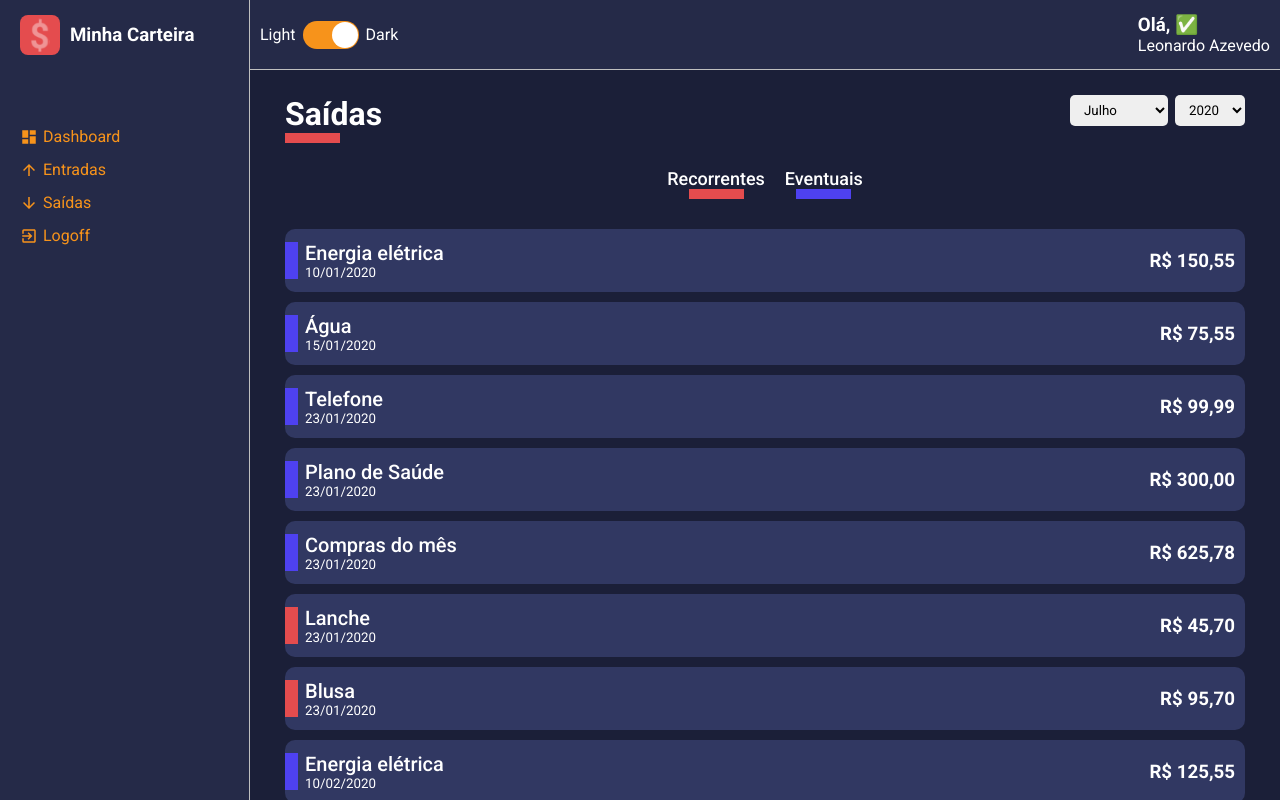
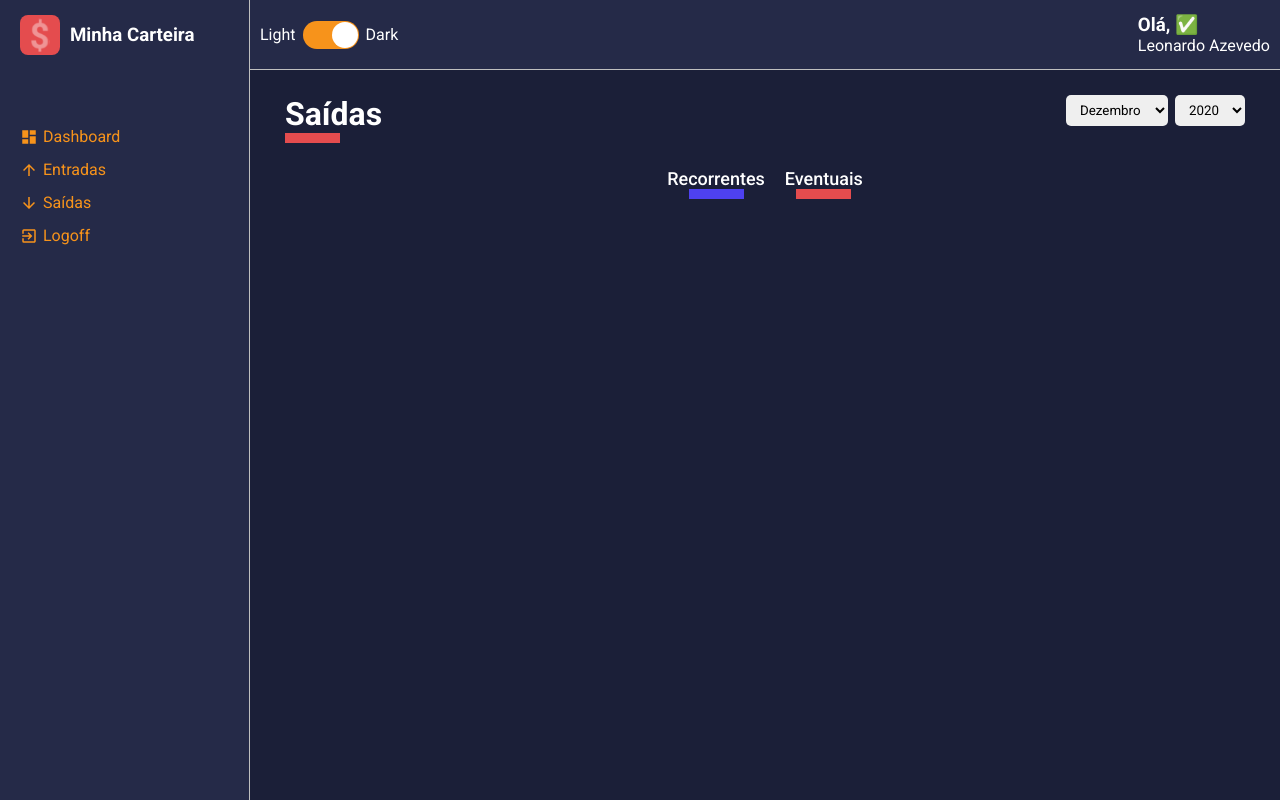
Before and after one commit to leoccomp/my-cashflow, a React (Create React App) app: page /list/1 in a window 1280 px wide. Built offline with nearby package versions, Linux system fonts and the light colour scheme.

Commit message:
Implementa filtros por meses/anos

```diff
--- a/package.json
+++ b/package.json
@@ -19,6 +19,7 @@
     "react-switch": "^5.0.1",
     "styled-components": "^5.2.1",
     "typescript": "^4.0.3",
+    "uuid": "^8.3.2",
     "web-vitals": "^0.2.4"
   },
   "scripts": {
@@ -47,6 +48,7 @@
   },
   "devDependencies": {
     "@types/react-router-dom": "^5.1.6",
-    "@types/styled-components": "^5.1.7"
+    "@types/styled-components": "^5.1.7",
+    "@types/uuid": "^8.3.0"
   }
 }
--- a/src/components/SelectInput/index.tsx
+++ b/src/components/SelectInput/index.tsx
@@ -6,13 +6,15 @@
   options: {
     value: string | number,
     label: string | number,
-  }[]
+  }[],
+  onChange(event: React.ChangeEvent<HTMLSelectElement>): void | undefined;
+  defaultValue?: string | number;
 }
 
-const SelectInput: React.FC<ISelectInputProps> = ({ options }) => {
+const SelectInput: React.FC<ISelectInputProps> = ({ options, onChange, defaultValue }) => {
   return (
     <Container>
-      <select>
+      <select onChange={onChange} defaultValue={defaultValue}>
         {options.map(option => (
           <option
             key={option.value}
--- a/src/pages/Dashboard/index.tsx
+++ b/src/pages/Dashboard/index.tsx
@@ -14,7 +14,7 @@
   return (
     <Container>
       <ContentHeader title="Dashboard" lineColor="#f79918">
-        <SelectInput options={options} />
+        <SelectInput options={options} onChange={() => {}} />
       </ContentHeader>
     </Container>
   );
--- a/src/pages/Lists/index.tsx
+++ b/src/pages/Lists/index.tsx
@@ -1,4 +1,5 @@
 import React, { useMemo, useState, useEffect } from 'react';
+import { v4 } from 'uuid';
 
 import ContentHeader from '../../components/ContentHeader';
 import SelectInput from '../../components/SelectInput';
@@ -9,6 +10,8 @@
 
 import formatCurrency from '../../utils/formatCurrency';
 import formatDate from '../../utils/formatDate';
+
+import monthsList from '../../utils/months';
 
 import { Container, Content, Filters } from './styles';
 
@@ -31,6 +34,9 @@
 
 const List: React.FC<IRouteParams> = ({ match }) => {
   const [data, setData] = useState<IData[]>([]);
+  const [monthSelected, setMonthSelected] = useState<string>(String(new Date().getMonth() + 1));
+  const [yearSelected, setYearSelected] = useState<string>(String(new Date().getFullYear()));
+
   const { type } = match.params;
 
   const listData = useMemo(() => {
@@ -38,9 +44,17 @@
   }, [type]);
 
   useEffect(() => {
-    const response = listData.map(item => {
+    const filteredDate = listData.filter(item => {
+      const date = new Date(item.date);
+      const month = String(date.getMonth() + 1);
+      const year = String(date.getFullYear());
+
+      return month === monthSelected && year === yearSelected;
+    });
+
+    const response = filteredDate.map(item => {
       return {
-        id: String(Math.random() * data.length),
+        id: v4(),
         description: item.description,
         amountFormatted: formatCurrency(Number(item.amount)),
         frequency: item.frequency,
@@ -50,7 +64,7 @@
     });
 
     setData(response);
-  }, [listData]);
+  }, [listData, monthSelected, yearSelected]);
 
   const title = useMemo(() => {
     return type === 'entry-balance' ? 'Entradas' : 'Saídas';
@@ -60,22 +74,39 @@
     return type === 'entry-balance' ? '#F7931b' : '#E44C4E';
   }, [type]);
 
-  const months = [
-    {value: 7, label: 'Julho'},
-    {value: 8, label: 'Agosto'},
-    {value: 9, label: 'Setembro'}
-  ];
+  const months = useMemo(() => {
+    return monthsList.map((month, index) => {
+      return {
+        value: index + 1,
+        label: month,
+      }
+    });
+  }, [monthsList]);
 
-  const years = [
-    {value: 2020, label: 2020},
-    {value: 2019, label: 2019},
-    {value: 2018, label: 2018}
-  ];
+  const years = useMemo(() => {
+    let uniqueYears: number[] = [];
+
+    listData.forEach(item => {
+      const date = new Date(item.date);
+      const year = date.getFullYear();
+
+      if (!uniqueYears.includes(year)) {
+        uniqueYears.push(year);
+      }
+    });
+    return uniqueYears.map(year => {
+      return {
+        value: year,
+        label: year,
+      }
+    });
+  }, [listData]);
+
   return (
     <Container>
       <ContentHeader title={title} lineColor={lineColor}>
-        <SelectInput options={months} />
-        <SelectInput options={years} />
+        <SelectInput options={months} onChange={(e) => setMonthSelected(e.target.value)} defaultValue={monthSelected} />
+        <SelectInput options={years} onChange={(e) => setYearSelected(e.target.value)} defaultValue={yearSelected} />
       </ContentHeader>
       <Filters>
         <button
--- a/src/pages/Lists/styles.ts
+++ b/src/pages/Lists/styles.ts
@@ -32,7 +32,7 @@
       display: block;
       width: 55px;
       margin: 0 auto;
-      border-bottom: 10px solid ${props => props.theme.colors.warnig};
+      border-bottom: 10px solid ${props => props.theme.colors.success};
     }
   }
 
@@ -42,7 +42,7 @@
       display: block;
       width: 55px;
       margin: 0 auto;
-      border-bottom: 10px solid ${props => props.theme.colors.success};
+      border-bottom: 10px solid ${props => props.theme.colors.warnig};
     }
   }
 `;
--- /dev/null
+++ b/src/utils/months.ts
@@ -0,0 +1,14 @@
+export default [
+  'Janeiro',
+  'Fevereiro',
+  'Março',
+  'Abril',
+  'Maio',
+  'Junho',
+  'Julho',
+  'Agosto',
+  'Setembro',
+  'Outubro',
+  'Novembro',
+  'Dezembro',
+];
```
Also changed, not shown: 1 other file (tests, documents, lock files or other folders).
